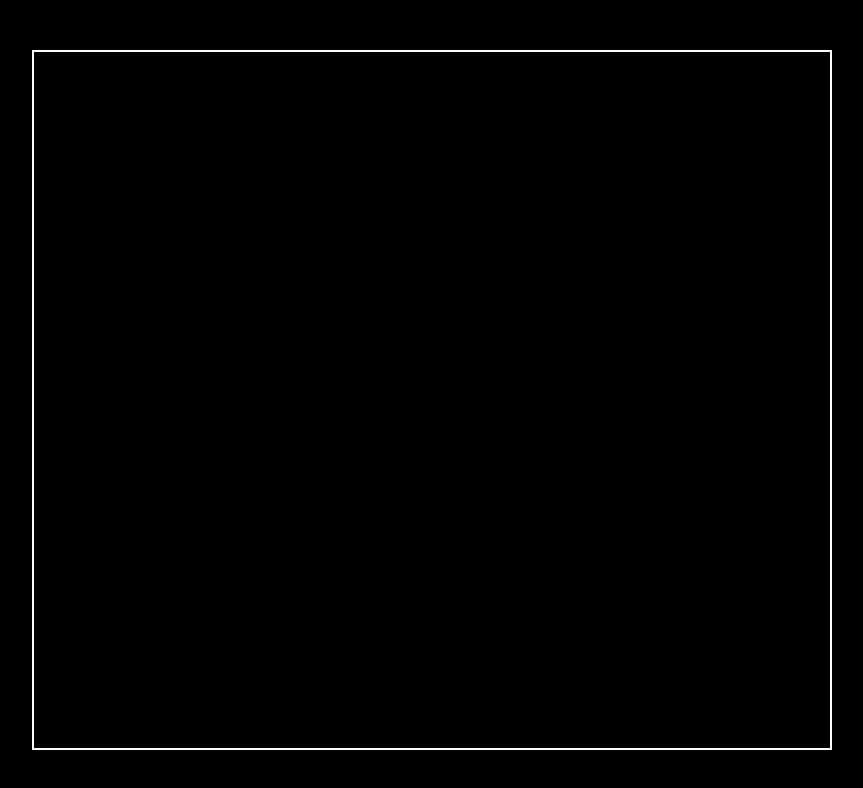
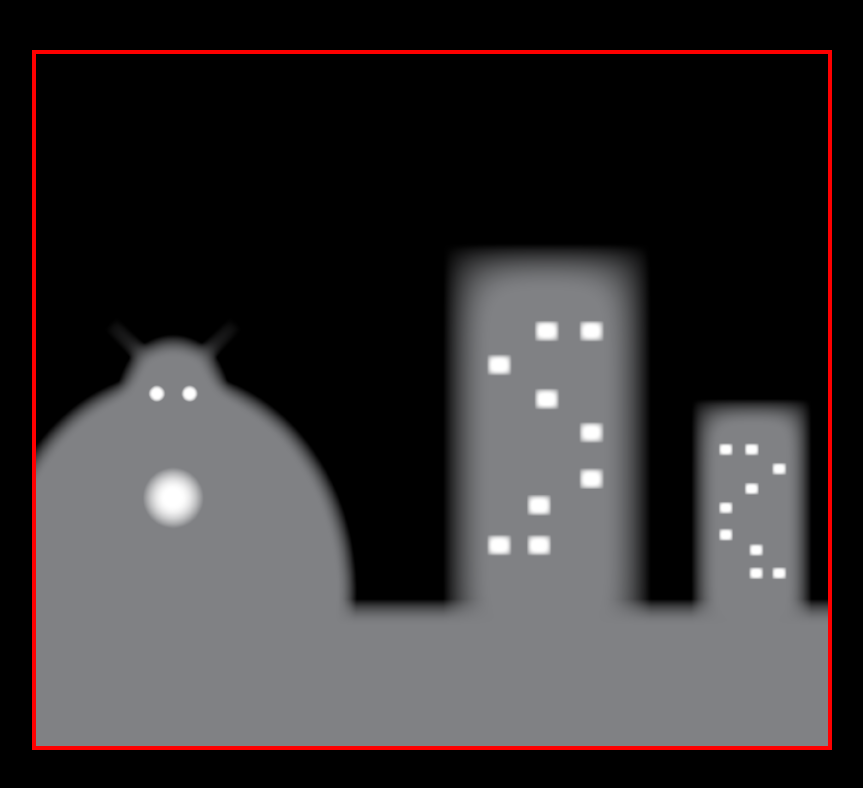
Before and after one commit to Christiano0407/jsGames, a website: page games/background/parallax.html in a window 1280 px wide. Shown: the whole page, without its empty margins (208-1071 px from the left). Drawn offline with Linux system fonts and the light colour scheme.

Commit message:
move parallax

```diff
--- a/games/background/canvaBack.css
+++ b/games/background/canvaBack.css
@@ -2,7 +2,7 @@
   width: 800px;
   height: 700px;
   position: absolute;
-  border: 2px solid #fff;
+  border: 4px solid red;
   transform: translate(-50%, -50%);
   top: 50%;
   left: 50%;
--- a/games/background/jsParallax.js
+++ b/games/background/jsParallax.js
@@ -16,3 +16,16 @@ const backgroundLayer4 = new Image();
 backgroundLayer4.src = `/games/background/assets/layer-4.png`;
 const backgroundLayer5 = new Image();
 backgroundLayer5.src = `/games/background/assets/layer-5.png`;
+
+// > Animate Background <
+//> drawImage => Method
+//> requestAnimationFrame => Method e petición.
+let x = 0;
+
+function animate() {
+  ctx.clearRect(0, 0, canvas_width, canvas_height);
+  ctx.drawImage(backgroundLayer4, x, 0);
+  x -= gameSpeed;
+  requestAnimationFrame(animate);
+}
+animate();
```
